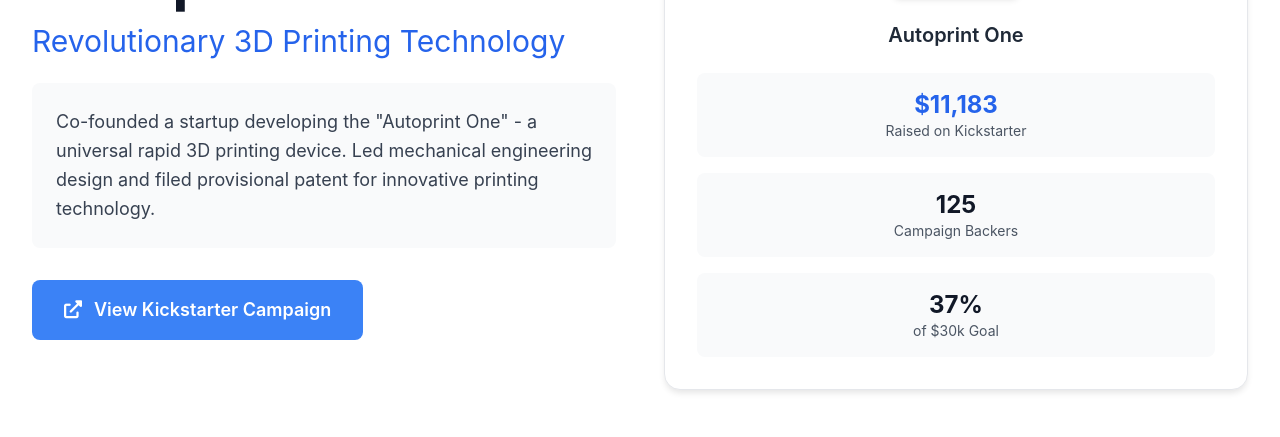
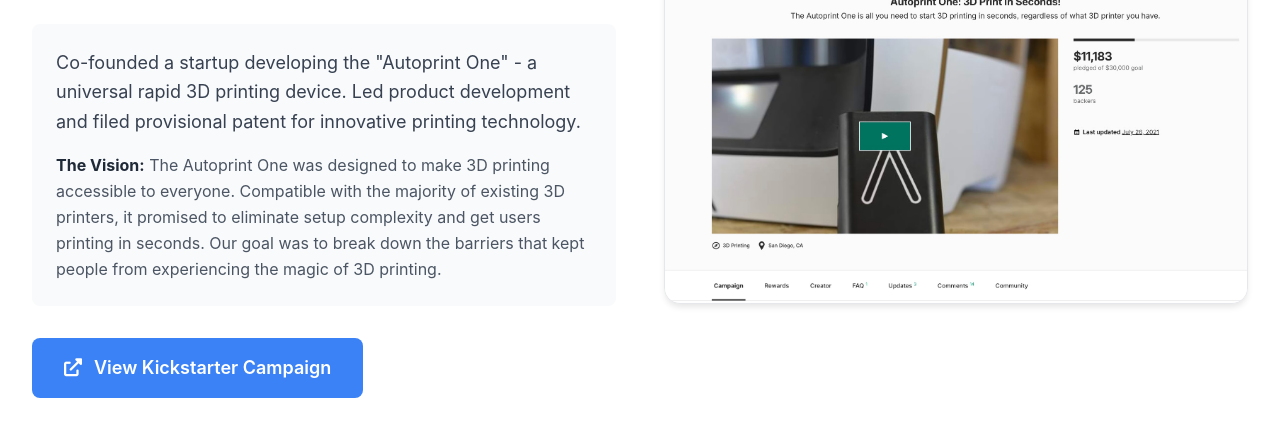
Before and after one commit to moisc/moisc.github.io, a Jekyll site: the page autoprint/index.html, which Jekyll copies as it is, in a window 1280 px wide and 900 px high, cut to the strip 377-814 px from the top of the window. Built offline with Jekyll 4.4.1, drawn with Linux system fonts in a browser that asks for light colours; nearby versions of some CDN libraries; some of the changed text lies outside the part shown.

Commit message:
Add project photos and campaign outcome to Autoprint page
- Added gallery section with UI design, G-code development, and campaign work photos
- Moved Kickstarter screenshot back to hero section for prominence
- Added marketing-focused technology description emphasizing accessibility
- Included honest campaign outcome section explaining closure
- Updated language to be less technical and more user-focused

🤖 Generated with [Claude Code](https://claude.ai/code)

Co-Authored-By: Claude <noreply@anthropic.com>

```diff
--- a/autoprint/index.html
+++ b/autoprint/index.html
@@ -136,9 +136,12 @@
                 </h1>
 
                 <div class="bg-gray-50 p-6 rounded-lg mb-8">
-                    <p class="text-lg text-gray-700 leading-relaxed">
+                    <p class="text-lg text-gray-700 leading-relaxed mb-4">
                         Co-founded a startup developing the "Autoprint One" - a universal rapid 3D printing device.
-                        Led mechanical engineering design and filed provisional patent for innovative printing technology.
+                        Led product development and filed provisional patent for innovative printing technology.
+                    </p>
+                    <p class="text-base text-gray-600 leading-relaxed">
+                        <strong class="text-gray-800">The Vision:</strong> The Autoprint One was designed to make 3D printing accessible to everyone. Compatible with the majority of existing 3D printers, it promised to eliminate setup complexity and get users printing in seconds. Our goal was to break down the barriers that kept people from experiencing the magic of 3D printing.
                     </p>
                 </div>
 
@@ -149,44 +152,53 @@
                 </div>
             </div>
 
-            <!-- Logo and Stats -->
+            <!-- Kickstarter Campaign Screenshot -->
             <div class="relative" data-aos="fade-left">
-                <div class="tech-card rounded-2xl p-8 text-center">
-                    <div class="w-32 h-32 mx-auto rounded-lg bg-gray-100 border border-gray-200 shadow-md flex items-center justify-center mb-6">
-                        <img src="autoprint%20logo.jpg" alt="Autoprint Logo" class="w-full h-full object-contain p-4">
-                    </div>
-                    <h3 class="text-xl font-semibold mb-6">Autoprint One</h3>
-
-                    <!-- Stats Display -->
-                    <div class="grid grid-cols-1 gap-4">
-                        <div class="bg-gray-50 p-4 rounded-lg">
-                            <div class="text-2xl font-bold text-blue-600">$11,183</div>
-                            <div class="text-sm text-gray-600">Raised on Kickstarter</div>
-                        </div>
-                        <div class="bg-gray-50 p-4 rounded-lg">
-                            <div class="text-2xl font-bold text-gray-900">125</div>
-                            <div class="text-sm text-gray-600">Campaign Backers</div>
-                        </div>
-                        <div class="bg-gray-50 p-4 rounded-lg">
-                            <div class="text-2xl font-bold text-gray-900">37%</div>
-                            <div class="text-sm text-gray-600">of $30k Goal</div>
-                        </div>
-                    </div>
+                <div class="tech-card rounded-2xl overflow-hidden">
+                    <img src="autprint_kickstarter.jpg" alt="Autoprint Kickstarter Campaign" class="w-full h-auto">
                 </div>
             </div>
         </div>
     </section>
 
-    <!-- Key Achievements Section -->
+    <!-- Project Gallery Section -->
     <section class="py-20 px-4 sm:px-6 lg:px-8 bg-gray-50">
         <div class="max-w-7xl mx-auto">
             <div class="text-center mb-16" data-aos="fade-up">
-                <h2 class="text-sm uppercase tracking-wider text-blue-600 font-semibold mb-4">Project Overview</h2>
-                <h3 class="text-4xl font-bold text-gray-900">Key Achievements</h3>
+                <h2 class="text-sm uppercase tracking-wider text-blue-600 font-semibold mb-4">Project Gallery</h2>
+                <h3 class="text-4xl font-bold text-gray-900">Development Process</h3>
             </div>
 
+            <!-- Photo Gallery -->
+            <div class="grid grid-cols-1 md:grid-cols-3 gap-8 mb-16">
+                <div class="tech-card rounded-xl overflow-hidden" data-aos="fade-up" data-aos-delay="100">
+                    <img src="autoprint%20UI.png" alt="Autoprint User Interface" class="w-full h-48 object-cover">
+                    <div class="p-6">
+                        <h4 class="text-lg font-semibold text-gray-900 mb-2">User Interface Design</h4>
+                        <p class="text-gray-600 text-sm">Custom software interface for the Autoprint One system</p>
+                    </div>
+                </div>
+
+                <div class="tech-card rounded-xl overflow-hidden" data-aos="fade-up" data-aos-delay="150">
+                    <img src="autoprint%20gcode%20progression%20.jpg" alt="G-code Progression Analysis" class="w-full h-48 object-cover">
+                    <div class="p-6">
+                        <h4 class="text-lg font-semibold text-gray-900 mb-2">G-code Development</h4>
+                        <p class="text-gray-600 text-sm">Technical analysis of printing progression and optimization</p>
+                    </div>
+                </div>
+
+                <div class="tech-card rounded-xl overflow-hidden" data-aos="fade-up" data-aos-delay="200">
+                    <img src="workingonkickstarter.jpg" alt="Working on Kickstarter Campaign" class="w-full h-48 object-cover">
+                    <div class="p-6">
+                        <h4 class="text-lg font-semibold text-gray-900 mb-2">Campaign Development</h4>
+                        <p class="text-gray-600 text-sm">Behind the scenes work on Kickstarter campaign preparation</p>
+                    </div>
+                </div>
+            </div>
+
+            <!-- Key Achievements -->
             <div class="grid grid-cols-1 md:grid-cols-2 gap-8">
-                <div class="tech-card rounded-xl p-8" data-aos="fade-up" data-aos-delay="100">
+                <div class="tech-card rounded-xl p-8" data-aos="fade-up" data-aos-delay="300">
                     <h4 class="text-2xl font-bold mb-6 text-gray-900">Leadership Role</h4>
                     <ul class="space-y-3 text-gray-700">
                         <li class="flex items-start">
@@ -195,7 +207,7 @@
                         </li>
                         <li class="flex items-start">
                             <i class="fas fa-check-circle text-green-500 mr-3 mt-1"></i>
-                            <span>Led mechanical engineering design</span>
+                            <span>Led product development and design</span>
                         </li>
                         <li class="flex items-start">
                             <i class="fas fa-check-circle text-green-500 mr-3 mt-1"></i>
@@ -208,7 +220,7 @@
                     </ul>
                 </div>
 
-                <div class="tech-card rounded-xl p-8" data-aos="fade-up" data-aos-delay="150">
+                <div class="tech-card rounded-xl p-8" data-aos="fade-up" data-aos-delay="350">
                     <h4 class="text-2xl font-bold mb-6 text-gray-900">Campaign Results</h4>
                     <div class="space-y-4">
                         <div class="flex justify-between items-center">
@@ -227,6 +239,21 @@
                             <span class="text-gray-700">Patent Status:</span>
                             <span class="text-xl font-bold text-gray-600">Provisional (Expired)</span>
                         </div>
+                    </div>
+                </div>
+            </div>
+
+            <!-- Outcome Section -->
+            <div class="mt-16 bg-amber-50 border border-amber-200 rounded-xl p-8" data-aos="fade-up">
+                <div class="flex items-start">
+                    <i class="fas fa-info-circle text-amber-600 text-xl mr-4 mt-1"></i>
+                    <div>
+                        <h4 class="text-lg font-semibold text-amber-900 mb-3">Campaign Outcome</h4>
+                        <p class="text-amber-800 leading-relaxed">
+                            Despite raising over $11,000 and gaining 125 supporters, the campaign ultimately fell short of its $30,000 funding goal.
+                            Without sufficient capital to move into production, we made the difficult decision to close Autoprint Inc.
+                            This experience provided valuable insights into startup challenges, market validation, and the realities of hardware development.
+                        </p>
                     </div>
                 </div>
             </div>
```
Also changed, not shown: autoprint/autoprint UI.png (added), autoprint/autoprint gcode progression .jpg (added), 1 other file.
